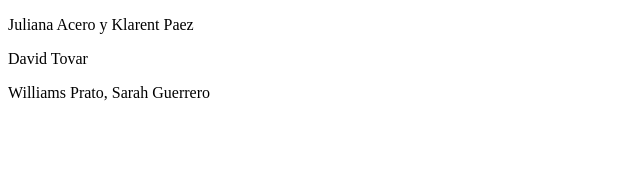
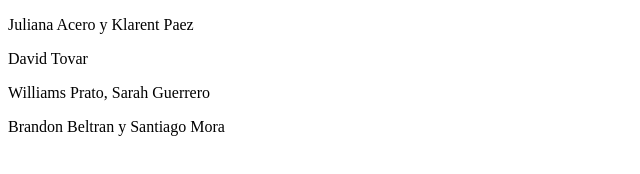
Before and after one commit to JonnathanVrussi/miprimerrepositorio4a, a plain HTML site: page index.html in a window 1280 px wide. Shown: the whole page, without its empty margins (0-640 px from the left). Drawn offline with Linux system fonts and the light colour scheme.

Commit message:
Update index.html

```diff
--- a/index.html
+++ b/index.html
@@ -9,5 +9,6 @@
     <p> Juliana Acero y Klarent Paez </p>
     <p>David Tovar</p>
     <p>Williams Prato, Sarah Guerrero</p>
+    <P>Brandon Beltran y Santiago Mora</P>
 </body>
 </html>
```
